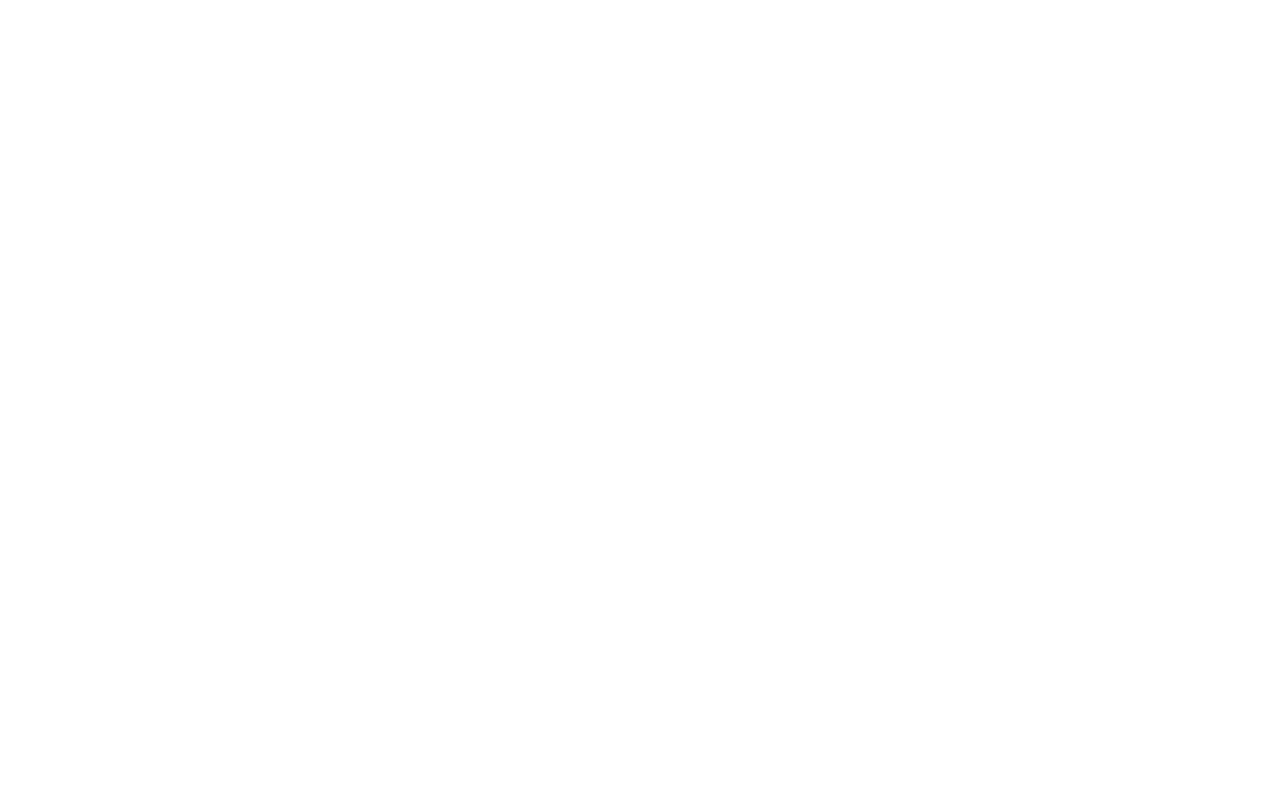
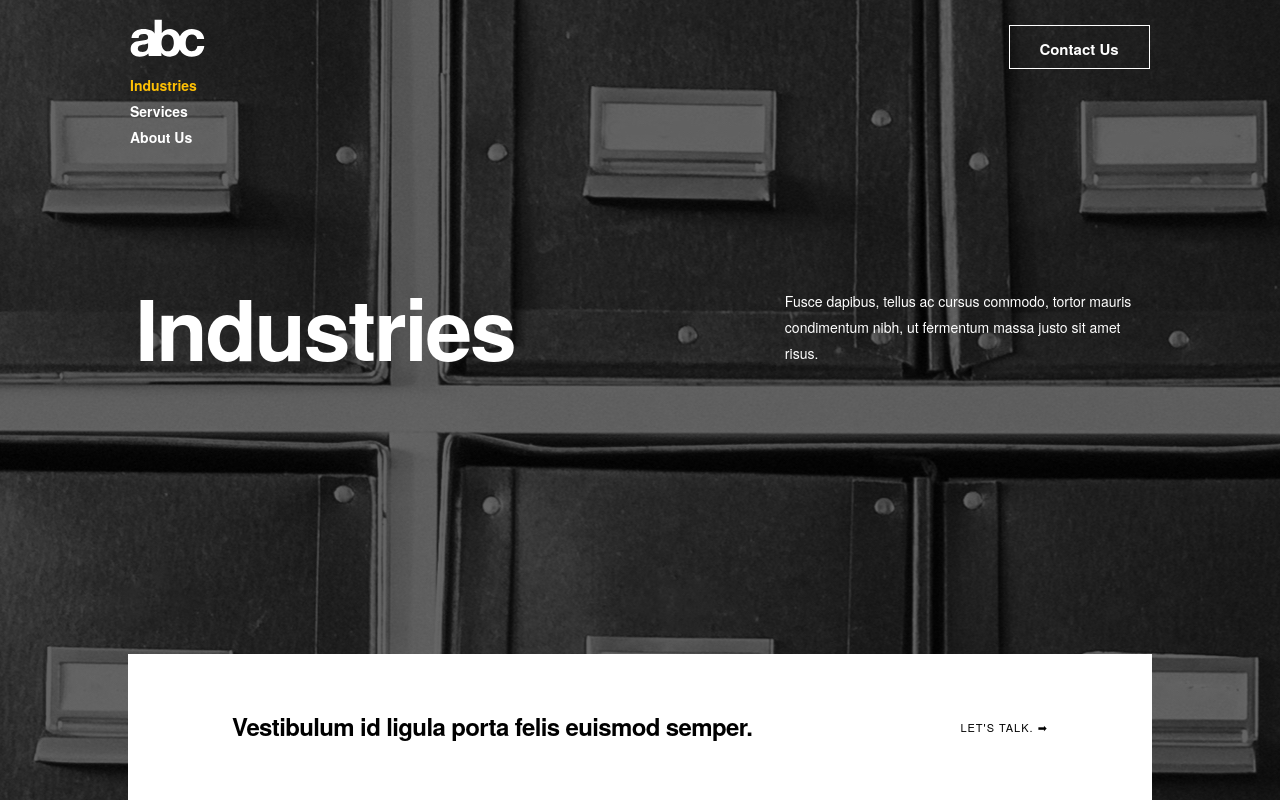
Before and after one commit to IvanGent/bukwild, a React (Create React App) app: page / in a window 1280 px wide. Built offline with nearby package versions, Linux system fonts and the light colour scheme.

Commit message:
fixing industries to homepage

```diff
--- a/src/App.js
+++ b/src/App.js
@@ -56,7 +56,7 @@
   return (
     <BrowserRouter>
       <NavBar />
-      <Route path='/industries'>
+      <Route path='/' exact={true}>
         <Marquee info={state[0][0].blocks[0]} />
       </Route>
       <Route path='/services'>
--- a/src/components/Menu.js
+++ b/src/components/Menu.js
@@ -34,7 +34,7 @@
 function Menu () {
     return (
         <div style={style}>
-            <NavLink to='/industries' style={links} activeStyle={activeLink}>Industries</NavLink>
+            <NavLink to='/' exact={true} style={links} activeStyle={activeLink}>Industries</NavLink>
             <NavLink to='/services' style={links} activeStyle={activeLink}>Services</NavLink>
             <NavLink to='/aboutUs' style={links} activeStyle={activeLink}>About Us</NavLink>
         </div>
```
